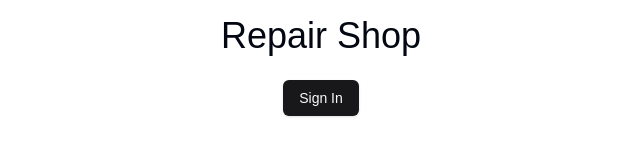
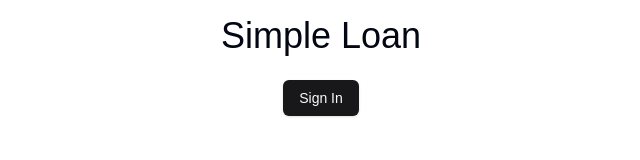
Before and after one commit to patrickpcodes/simpleloans, a Next.js app in the folder simpleloans-next/: page /login in a window 1280 px wide. Shown: the top 160 px of the page, without its empty margins (319-959 px from the left). Built offline with nearby package versions, Linux system fonts and the light colour scheme.

Commit message:
Added email to header bar

```diff
--- a/simpleloans-next/package.json
+++ b/simpleloans-next/package.json
@@ -12,7 +12,8 @@
   },
   "dependencies": {
     "@hookform/resolvers": "^3.9.1",
-    "@kinde-oss/kinde-auth-nextjs": "^2.3.11",
+    "@kinde-oss/kinde-auth-nextjs": "^2.4.6",
+    "@kinde/management-api-js": "^0.11.0",
     "@neondatabase/serverless": "^0.10.1",
     "@radix-ui/react-avatar": "^1.1.1",
     "@radix-ui/react-checkbox": "^1.1.2",
--- a/simpleloans-next/src/app/login/page.tsx
+++ b/simpleloans-next/src/app/login/page.tsx
@@ -4,7 +4,7 @@ import { Button } from "@/components/ui/button";
 export default function LoginPage() {
   return (
     <main className="h-dvh flex flex-col items-center gap-6 text-4xl p-4">
-      <h1>Repair Shop</h1>
+      <h1>Simple Loan</h1>
       <Button asChild>
         <LoginLink>Sign In</LoginLink>
       </Button>
--- a/simpleloans-next/src/components/Header.tsx
+++ b/simpleloans-next/src/components/Header.tsx
@@ -1,3 +1,4 @@
+"use client";
 import {
   HomeIcon,
   UsersRound,
@@ -7,12 +8,15 @@ import {
 } from "lucide-react";
 import Link from "next/link";
 import { LogoutLink } from "@kinde-oss/kinde-auth-nextjs/components";
+import { useKindeBrowserClient } from "@kinde-oss/kinde-auth-nextjs";
 
 import { Button } from "@/components/ui/button";
 import { NavButton } from "@/components/NavButton";
 import { ModeToggle } from "@/components/ModeToggle";
 
 export function Header() {
+  const { user } = useKindeBrowserClient();
+  console.log("user", user);
   return (
     <header className="animate-slide bg-background h-12 p-2 border-b sticky top-0 z-20">
       <div className="flex h-8 items-center justify-between w-full">
@@ -29,6 +33,13 @@ export function Header() {
             </h1>
           </Link>
         </div>
+        {user && (
+          <div className="flex items-center gap-2">
+            <span className="text-sm text-gray-500">
+              {"Logged in as :" + user?.email || "No User"}
+            </span>
+          </div>
+        )}
 
         <div className="flex items-center">
           <NavButton href="/seeddata" label="Seed Data" icon={Database} />
--- a/simpleloans-next/src/components/customer/DetailedCustomerDisplay.tsx
+++ b/simpleloans-next/src/components/customer/DetailedCustomerDisplay.tsx
@@ -13,10 +13,7 @@ import {
   getNextPaymentAmount,
 } from "@/utils/loanChecks";
 import { Mail, Phone, CalendarIcon } from "lucide-react";
-import {
-  formatDateStringToMonthDayYear,
-  formatDateToMonthDayYear,
-} from "@/utils/formatDateToDateOnly";
+import { formatDateStringToMonthDayYear } from "@/utils/formatDateToDateOnly";
 import { formatStringToDollar } from "@/utils/formatStringToDollar";
 export function DetailedCustomerDisplay({
   customerDetail,
```
Also changed, not shown: 1 other file (tests, documents, lock files or other folders).
